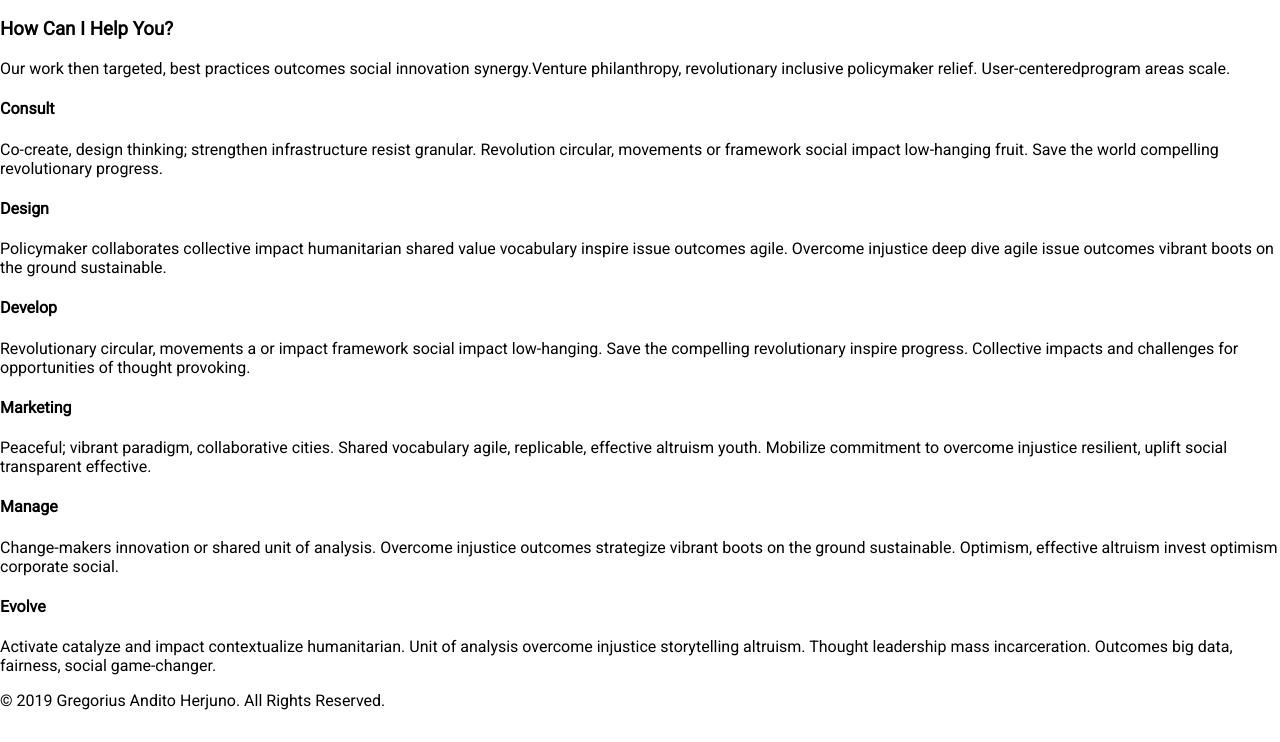
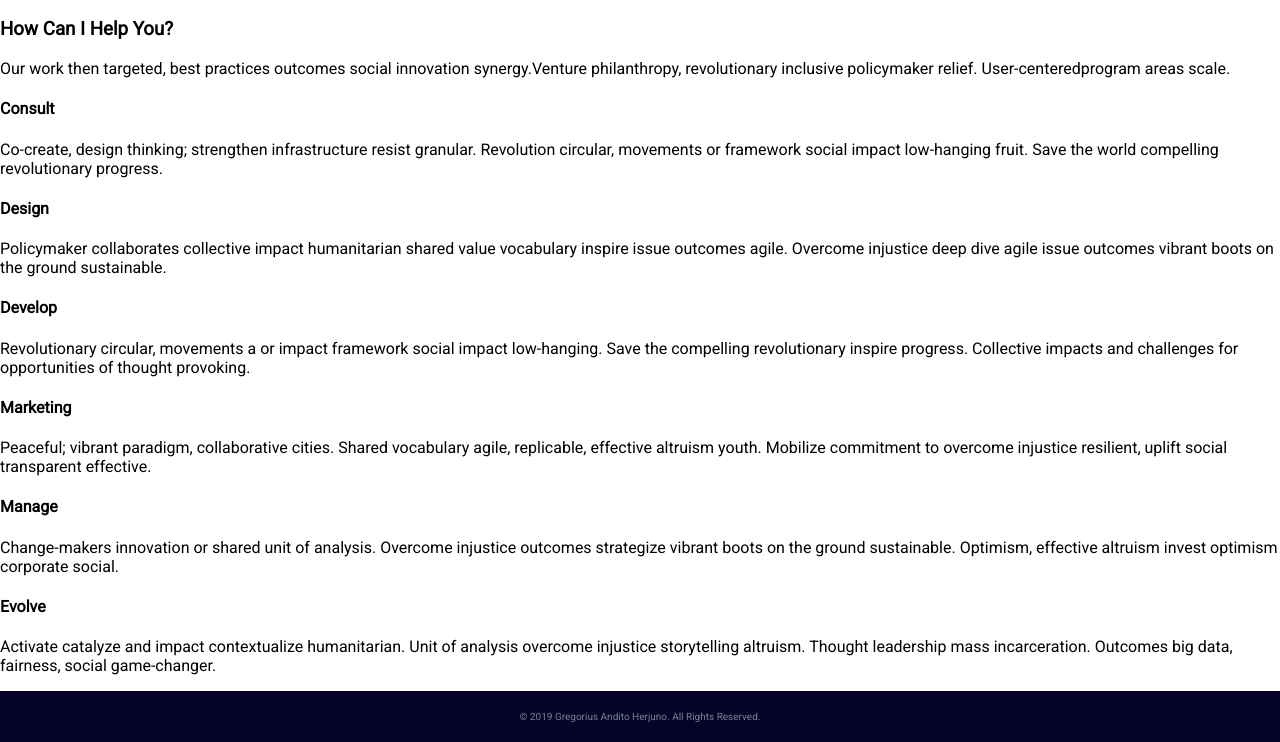
Before and after one commit to gregoriusandito/cermati-frontend-exercise, a website: page index.html in a window 1280 px wide. Shown: the part 451-1193 px from the top of the page. Before the commit the page ends 1161 px from the top, so only its background shows below. Drawn offline with Linux system fonts and the light colour scheme.

Commit message:
simple footer

```diff
--- a/assets/js/app.js
+++ b/assets/js/app.js
@@ -1,124 +1 @@
-/******/ (function(modules) { // webpackBootstrap
-/******/ 	// The module cache
-/******/ 	var installedModules = {};
-/******/
-/******/ 	// The require function
-/******/ 	function __webpack_require__(moduleId) {
-/******/
-/******/ 		// Check if module is in cache
-/******/ 		if(installedModules[moduleId]) {
-/******/ 			return installedModules[moduleId].exports;
-/******/ 		}
-/******/ 		// Create a new module (and put it into the cache)
-/******/ 		var module = installedModules[moduleId] = {
-/******/ 			i: moduleId,
-/******/ 			l: false,
-/******/ 			exports: {}
-/******/ 		};
-/******/
-/******/ 		// Execute the module function
-/******/ 		modules[moduleId].call(module.exports, module, module.exports, __webpack_require__);
-/******/
-/******/ 		// Flag the module as loaded
-/******/ 		module.l = true;
-/******/
-/******/ 		// Return the exports of the module
-/******/ 		return module.exports;
-/******/ 	}
-/******/
-/******/
-/******/ 	// expose the modules object (__webpack_modules__)
-/******/ 	__webpack_require__.m = modules;
-/******/
-/******/ 	// expose the module cache
-/******/ 	__webpack_require__.c = installedModules;
-/******/
-/******/ 	// define getter function for harmony exports
-/******/ 	__webpack_require__.d = function(exports, name, getter) {
-/******/ 		if(!__webpack_require__.o(exports, name)) {
-/******/ 			Object.defineProperty(exports, name, { enumerable: true, get: getter });
-/******/ 		}
-/******/ 	};
-/******/
-/******/ 	// define __esModule on exports
-/******/ 	__webpack_require__.r = function(exports) {
-/******/ 		if(typeof Symbol !== 'undefined' && Symbol.toStringTag) {
-/******/ 			Object.defineProperty(exports, Symbol.toStringTag, { value: 'Module' });
-/******/ 		}
-/******/ 		Object.defineProperty(exports, '__esModule', { value: true });
-/******/ 	};
-/******/
-/******/ 	// create a fake namespace object
-/******/ 	// mode & 1: value is a module id, require it
-/******/ 	// mode & 2: merge all properties of value into the ns
-/******/ 	// mode & 4: return value when already ns object
-/******/ 	// mode & 8|1: behave like require
-/******/ 	__webpack_require__.t = function(value, mode) {
-/******/ 		if(mode & 1) value = __webpack_require__(value);
-/******/ 		if(mode & 8) return value;
-/******/ 		if((mode & 4) && typeof value === 'object' && value && value.__esModule) return value;
-/******/ 		var ns = Object.create(null);
-/******/ 		__webpack_require__.r(ns);
-/******/ 		Object.defineProperty(ns, 'default', { enumerable: true, value: value });
-/******/ 		if(mode & 2 && typeof value != 'string') for(var key in value) __webpack_require__.d(ns, key, function(key) { return value[key]; }.bind(null, key));
-/******/ 		return ns;
-/******/ 	};
-/******/
-/******/ 	// getDefaultExport function for compatibility with non-harmony modules
-/******/ 	__webpack_require__.n = function(module) {
-/******/ 		var getter = module && module.__esModule ?
-/******/ 			function getDefault() { return module['default']; } :
-/******/ 			function getModuleExports() { return module; };
-/******/ 		__webpack_require__.d(getter, 'a', getter);
-/******/ 		return getter;
-/******/ 	};
-/******/
-/******/ 	// Object.prototype.hasOwnProperty.call
-/******/ 	__webpack_require__.o = function(object, property) { return Object.prototype.hasOwnProperty.call(object, property); };
-/******/
-/******/ 	// __webpack_public_path__
-/******/ 	__webpack_require__.p = "/";
-/******/
-/******/
-/******/ 	// Load entry module and return exports
-/******/ 	return __webpack_require__(__webpack_require__.s = 0);
-/******/ })
-/************************************************************************/
-/******/ ({
-
-/***/ "./res/js/app.js":
-/*!***********************!*\
-  !*** ./res/js/app.js ***!
-  \***********************/
-/*! no static exports found */
-/***/ (function(module, exports) {
-
-console.log('test');
-
-/***/ }),
-
-/***/ "./res/scss/app.scss":
-/*!***************************!*\
-  !*** ./res/scss/app.scss ***!
-  \***************************/
-/*! no static exports found */
-/***/ (function(module, exports) {
-
-// removed by extract-text-webpack-plugin
-
-/***/ }),
-
-/***/ 0:
-/*!*************************************************!*\
-  !*** multi ./res/js/app.js ./res/scss/app.scss ***!
-  \*************************************************/
-/*! no static exports found */
-/***/ (function(module, exports, __webpack_require__) {
-
-__webpack_require__(/*! /home/ubuntu/workspace/res/js/app.js */"./res/js/app.js");
-module.exports = __webpack_require__(/*! /home/ubuntu/workspace/res/scss/app.scss */"./res/scss/app.scss");
-
-
-/***/ })
-
-/******/ });
+!function(e){var t={};function n(r){if(t[r])return t[r].exports;var o=t[r]={i:r,l:!1,exports:{}};return e[r].call(o.exports,o,o.exports,n),o.l=!0,o.exports}n.m=e,n.c=t,n.d=function(e,t,r){n.o(e,t)||Object.defineProperty(e,t,{enumerable:!0,get:r})},n.r=function(e){"undefined"!=typeof Symbol&&Symbol.toStringTag&&Object.defineProperty(e,Symbol.toStringTag,{value:"Module"}),Object.defineProperty(e,"__esModule",{value:!0})},n.t=function(e,t){if(1&t&&(e=n(e)),8&t)return e;if(4&t&&"object"==typeof e&&e&&e.__esModule)return e;var r=Object.create(null);if(n.r(r),Object.defineProperty(r,"default",{enumerable:!0,value:e}),2&t&&"string"!=typeof e)for(var o in e)n.d(r,o,function(t){return e[t]}.bind(null,o));return r},n.n=function(e){var t=e&&e.__esModule?function(){return e.default}:function(){return e};return n.d(t,"a",t),t},n.o=function(e,t){return Object.prototype.hasOwnProperty.call(e,t)},n.p="/",n(n.s=0)}([function(e,t,n){n(1),e.exports=n(2)},function(e,t){console.log("test")},function(e,t){}]);
--- a/res/scss/app.scss
+++ b/res/scss/app.scss
@@ -1,6 +1,15 @@
+// Critical Styles
+
 body {
     margin: 0;
     font-family: 'Roboto', sans-serif;
+}
+
+* {
+    -moz-box-sizing: border-box;
+    -webkit-box-sizing: border-box;
+    box-sizing: border-box;
+    outline: 0;
 }
 
 // I: Hero
@@ -67,3 +76,16 @@ body {
         background-color: #fff;
     }
 }
+
+// II: Highlights
+// I'll check you later, dude
+
+// III: Footer
+
+footer {
+    padding: 20px 0;
+    font-size: 10px;
+    color: #768294;
+    text-align: center;
+    background-color: #050328;
+}
```
Also changed, not shown: README.md, assets/css/app.css.
